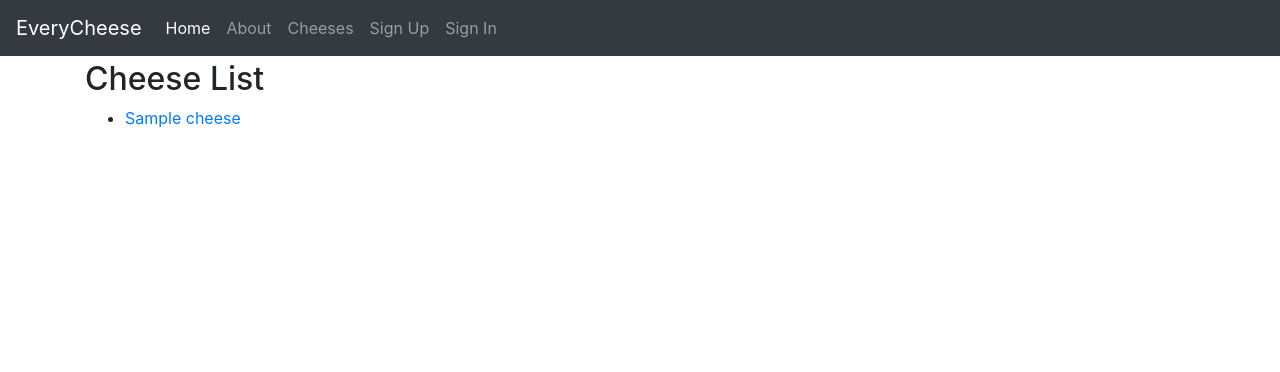
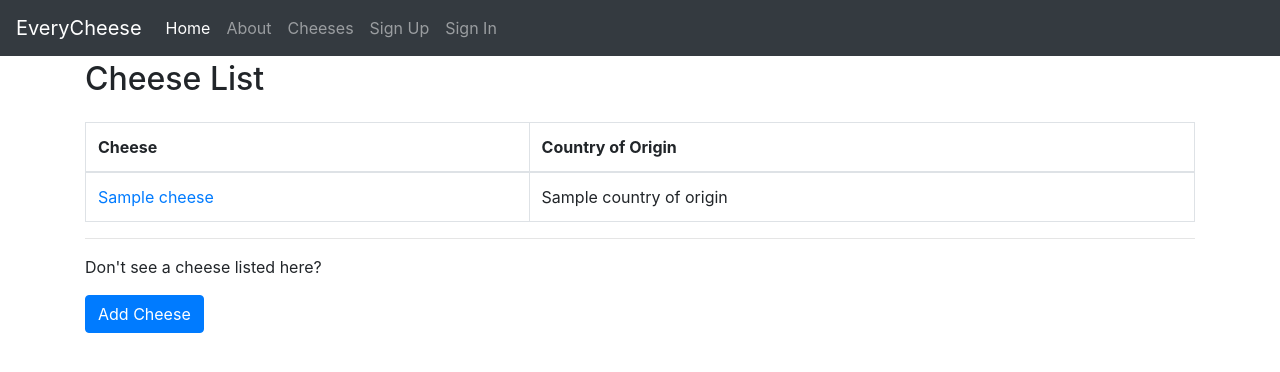
Before and after one commit to AnuguSwarna/everycheese, a Django app: template everycheese/templates/cheeses/cheese_list.html in a window 1280 px wide. Shown: the top 372 px of the page. Run offline with Django 3.2, Linux system fonts and the light colour scheme; the template is opened without the code that fills it: most values are stand-ins (such as "Sample title", 1, 10 or a date in 2020); some libraries are stand-ins or nearby versions.

Commit message:
First pass at working Add Cheese form

```diff
--- a/everycheese/cheeses/urls.py
+++ b/everycheese/cheeses/urls.py
@@ -2,6 +2,8 @@ from django.urls import path
 from . import views
 app_name = "cheeses"
 urlpatterns = [path(route='',view=views.CheeseListView.as_view(),name='list'),
+path(route='add/',view=views.CheeseCreateView.as_view(),name='add'),
 path(route='<slug:slug>/',view=views.CheeseDetailView.as_view(),name='detail'),
 
+
 ]
--- a/everycheese/cheeses/views.py
+++ b/everycheese/cheeses/views.py
@@ -1,7 +1,10 @@
 from django.views.generic import ListView, DetailView
 from .models import Cheese
+from django.views.generic import CreateView
 class CheeseListView(ListView):
     model = Cheese
-
 class CheeseDetailView(DetailView):
     model = Cheese
+class CheeseCreateView(CreateView):
+    model = Cheese
+    fields = ['name','description','firmness','country_of_origin',]
--- a/everycheese/templates/cheeses/cheese_detail.html
+++ b/everycheese/templates/cheeses/cheese_detail.html
@@ -8,4 +8,9 @@
 {% if cheese.description %}
 <p>{{ cheese.description }}</p>
 {% endif %}
+{% if cheese.country_of_origin %}
+<p>Country of Origin: {{ cheese.country_of_origin.name }}
+<img src="{{ cheese.country_of_origin.flag }}" />
+</p>
+{% endif %}
 {% endblock content %}
--- a/everycheese/templates/cheeses/cheese_list.html
+++ b/everycheese/templates/cheeses/cheese_list.html
@@ -2,9 +2,28 @@
 {% block title %}Cheese List{% endblock title %}
 {% block content %}
 <h2>Cheese List</h2>
-<ul>
-{% for cheese in cheese_list %}
-<li><a href="{% url 'cheeses:detail' cheese.slug %}">{{ cheese.name }}</a></li>
-{% endfor %}
-</ul>
+<table class="table table-bordered mt-4">
+    <thead>
+        <tr>
+            <th>Cheese</th>
+            <th>Country of Origin</th>
+        </tr>
+    </thead>
+    <tbody>
+        {% for cheese in cheese_list %}
+        <tr>
+            <td><a href="{% url 'cheeses:detail' cheese.slug %}">{{ cheese.name }}</a></td>
+            <td>{% if cheese.country_of_origin %}{{ cheese.country_of_origin.name}}{% else %}N/A{% endif %}</td>
+        </tr>
+        {% endfor %}
+    </tbody>
+</table>
+<hr/>
+<p>Don't see a cheese listed here?</p>
+<p>
+<a class="btn btn-primary"
+href="{% url 'cheeses:add' %}" role="button">
+Add Cheese
+</a>
+</p>
 {% endblock content %}
```
Also changed, not shown: everycheese/cheeses/models.py (+7 -0 lines), everycheese/templates/cheeses/cheese_form.html (added, +10 -0 lines).
